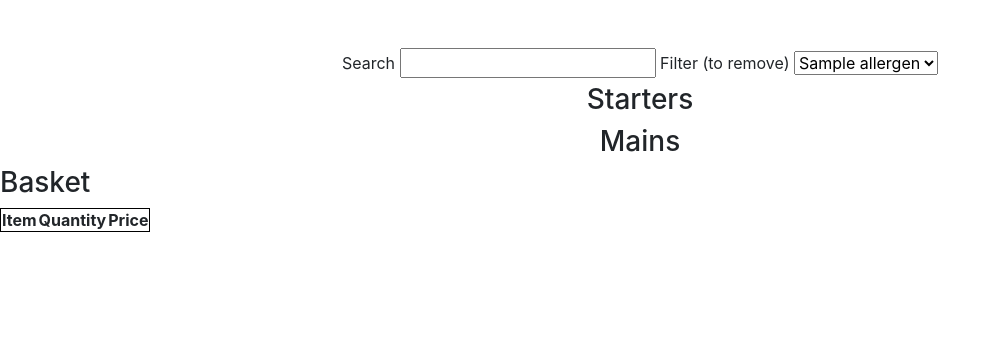
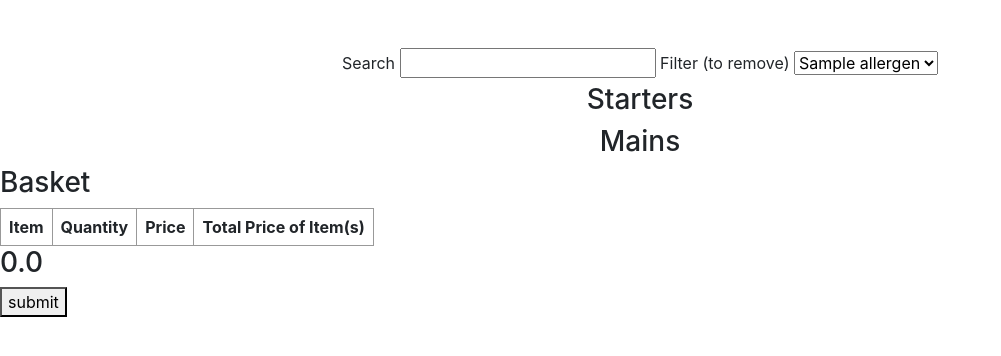
Before and after one commit to MatthewMagee20/LisgreyWebApp_FYP, a Django app: page /takeaway/ in a window 1280 px wide. Shown: the part 56-412 px from the top of the page, without its empty margins (0-1001 px from the left). Run offline with Django 3.2, Linux system fonts and the light colour scheme; tables that the repository leaves empty hold one stand-in row (values such as "Sample post"); lists and menus that the app fills with data are empty; some libraries are stand-ins or nearby versions.

Commit message:
Add to basket (JavaScript) functionality complete

```diff
--- a/LisgreyWebApp/static/js/takeaway.js
+++ b/LisgreyWebApp/static/js/takeaway.js
@@ -1,35 +1,46 @@
-function addToBasket(selected){
+function addToBasket(selected)
+{
 
     const id = selected.parentElement.parentElement;
     const itemName = id.getElementsByClassName("food-item-name")[0].innerText;
     const itemPrice = id.getElementsByClassName("food-item-price")[0].innerText;
 
-    if (check(itemName)){
+    // check if item already in basket
+    if (check(itemName))
+    {
         updateQuantity(itemName);
-        updatePrice(itemName);
+        updateItemPrice(itemName);
     }
 
-    else{
+    else
+    {
         const basketTable = document.getElementById("basket");
         const rowCount = basketTable.rows.length;
         const row = basketTable.insertRow(rowCount);
         const basketRowName = row.insertCell(0);
         const basketRowQuantity = row.insertCell(1);
         const basketRowPrice = row.insertCell(2)
+        const basketRowTotalPrice = row.insertCell(3);
 
+        basketRowName.className = "basket-item-name";
+        basketRowQuantity.className = "basket-item-quantity";
         basketRowPrice.className = "basket-item-price";
-        basketRowQuantity.className = "basket-item-quantity";
-        basketRowName.className = "basket-item-name";
+        basketRowTotalPrice.className = "basket-item-total-price";
+
 
         basketRowName.innerText = itemName;
-        basketRowPrice.innerText = "$"+itemPrice;
+        basketRowPrice.innerText = itemPrice;
         basketRowQuantity.innerText = "1";
+
+        updateItemPrice(itemName);
     }
 
 
 }
 
-function check(itemName){
+// check if item already in basket
+function check(itemName)
+{
     const basketTable = document.getElementById("basket");
 
     for(let i = 0; i < basketTable.rows.length; i++){
@@ -39,6 +50,7 @@
     }
 }
 
+// update quantity field for item
 function updateQuantity(itemName)
 {
     const basketTable = document.getElementById("basket");
@@ -54,18 +66,33 @@
     }
 }
 
+// update price for item and total basket
+function updateItemPrice(itemName) {
+    const basketTable = document.getElementById("basket");
+    let itemTotal = 0;
+    let basketTotal = 0;
 
-function updateItemPrice(){
-    const basketTable = document.getElementById("basket");
-    let total = 0;
+    for (let i = 0; i < basketTable.rows.length; i++)
+    {
+        if (basketTable.rows[i].cells[0].innerHTML === itemName)
+        {
+            let itemPrice = basketTable.rows[i].getElementsByClassName("basket-item-price")[0];
+            let itemQuantity = basketTable.rows[i].getElementsByClassName("basket-item-quantity")[0];
+            let itemPriceTotal = basketTable.rows[i].getElementsByClassName("basket-item-total-price")[0];
+            let overall = document.getElementById("basket-total-price");
+            let current_price = parseFloat(overall.innerText);
 
-    for(let i = 0; i < basketTable.rows.length; i++)
-    {
-        const itemPrice = basketTable.rows[i].getElementsByClassName("basket-item-price")[0];
-        const itemQuantity = basketTable.rows[i].getElementsByClassName("basket-item-quantity")[0];
-        const price = parseFloat(itemPrice.innerText.replace('$',''))
-        const quantity = itemQuantity.value;
+            // update price for items x quantity
+            itemTotal = parseFloat(itemPrice.innerText) * parseInt(itemQuantity.innerText);
+            itemPriceTotal.innerText = ""+ itemTotal;
+            console.log("Quantity x total:" + itemPriceTotal.innerText);
 
-        total = (price * quantity);
+            basketTotal = current_price + itemTotal;
+
+            console.log("Basket total:" +basketTotal);
+
+            overall.innerHTML = ""+basketTotal
+
+        }
     }
 }
--- a/LisgreyWebApp/views.py
+++ b/LisgreyWebApp/views.py
@@ -1,4 +1,3 @@
-
 from django.http import HttpResponseRedirect
 from django.shortcuts import render, redirect
 
@@ -112,3 +111,8 @@
     }
 
     return render(request, 'takeaway.html', data)
+
+
+def add_takeaway(request):
+    data = request.GET['basket']
+    return render(request, 'newpage.html', {'data': data})
--- a/LisgreyWebApp_FYP/urls.py
+++ b/LisgreyWebApp_FYP/urls.py
@@ -32,4 +32,6 @@
     path('', TemplateView.as_view(template_name='home.html'), name='home'),
     path('update_profile/', views.update_profile, name='profile'),
     path('update_password/', views.update_password, name='update_password'),
+
+    path('create_order/', views.add_takeaway, name="takeaway_order"),
               ] + static(settings.STATIC_URL, document_root=settings.STATIC_ROOT)
--- /dev/null
+++ b/static/css/stylesheet.css
@@ -0,0 +1,4 @@
+td, th {
+  border: 1px solid #999;
+  padding: 0.5rem;
+}
--- a/templates/base.html
+++ b/templates/base.html
@@ -13,6 +13,16 @@
 
     <!-- JavaScript -->
     <script type="text/javascript" src="{% static 'js/takeaway.js' %}"></script>
+
+    <!-- CSS -->
+    {#    <script type="text/css" src="{% static 'css/stylesheet.css' %}"></script>#}
+
+    <style>
+        td, th {
+            border: 1px solid #999;
+            padding: 0.5rem;
+        }
+    </style>
 
 </head>
 <body>
--- a/templates/takeaway.html
+++ b/templates/takeaway.html
@@ -17,11 +17,18 @@
         </select>
         <div class="col-sm-12 my-auto">
             <h3>Starters</h3>
+
             {% for starter in starters %}
-                <p>{{ starter.name }}</p>
+                <div id="{{ starter.id }}">
+                <span class="food-item-name">{{ starter.name }}</span>
+                <div class="food-item-details">
                     <p>{{ starter.description }}</p>
+                    <p class="food-item-price">{{ starter.price }}</p>
+                    <p>{% for a in starter.allergen.all %}{{ a.name }} | {% endfor %}</p>
+                    <button class="add-item-button" onclick="addToBasket(this)">Add to Basket</button>
+                </div>
             {% endfor %}
-
+            </div>
             <div>
                 <h3>Mains</h3>
                 {% for m in mains %}
@@ -35,20 +42,24 @@
                     </div>
                 {% endfor %}
                 </div>
-
             </div>
         </div>
     </div>
     <div>
         <h3>Basket</h3>
 
+        <form>
             <table id="basket" style="border: 1px solid black">
                 <tr>
                     <th>Item</th>
                     <th>Quantity</th>
                     <th>Price</th>
+                    <th>Total Price of Item(s)</th>
                 </tr>
             </table>
-        <h3 class="basket-total-price"></h3>
+            <h3 id="basket-total-price">0.0</h3>
+            <button type="submit">submit</button>
+        </form>
+
     </div>
 {% endblock %}
```
Lines whose indentation alone changed are shown as unchanged.
